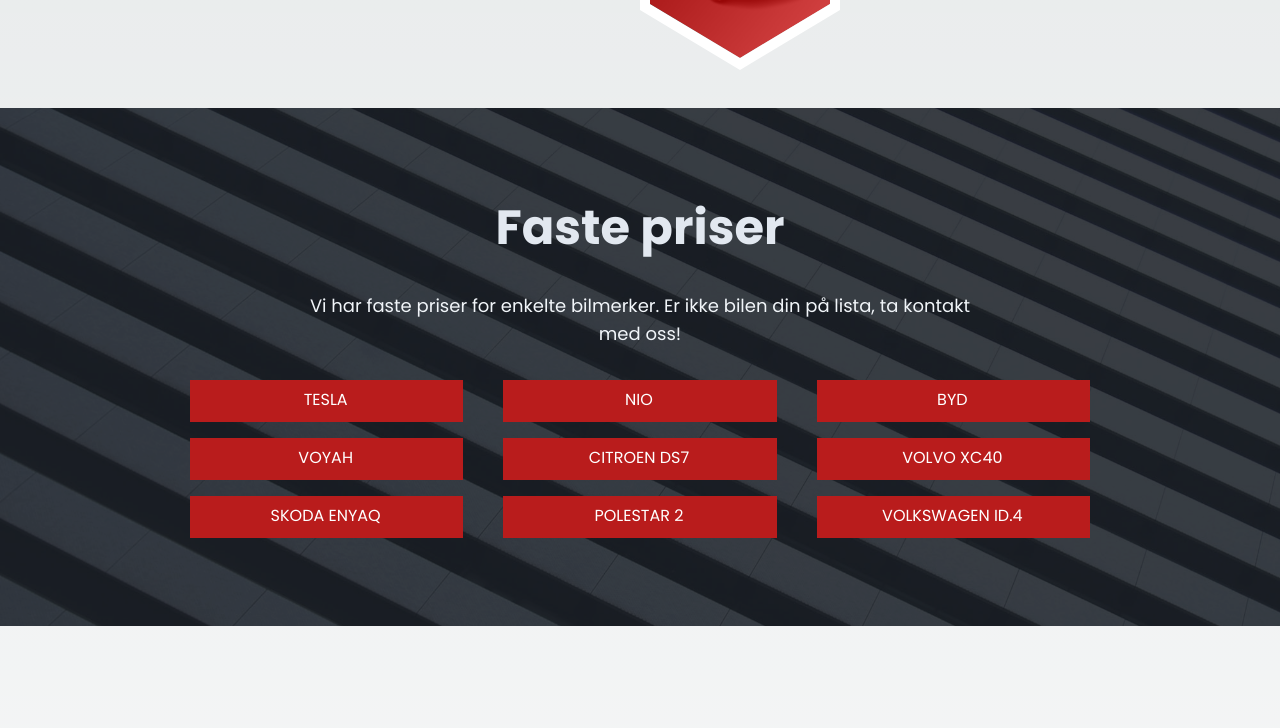
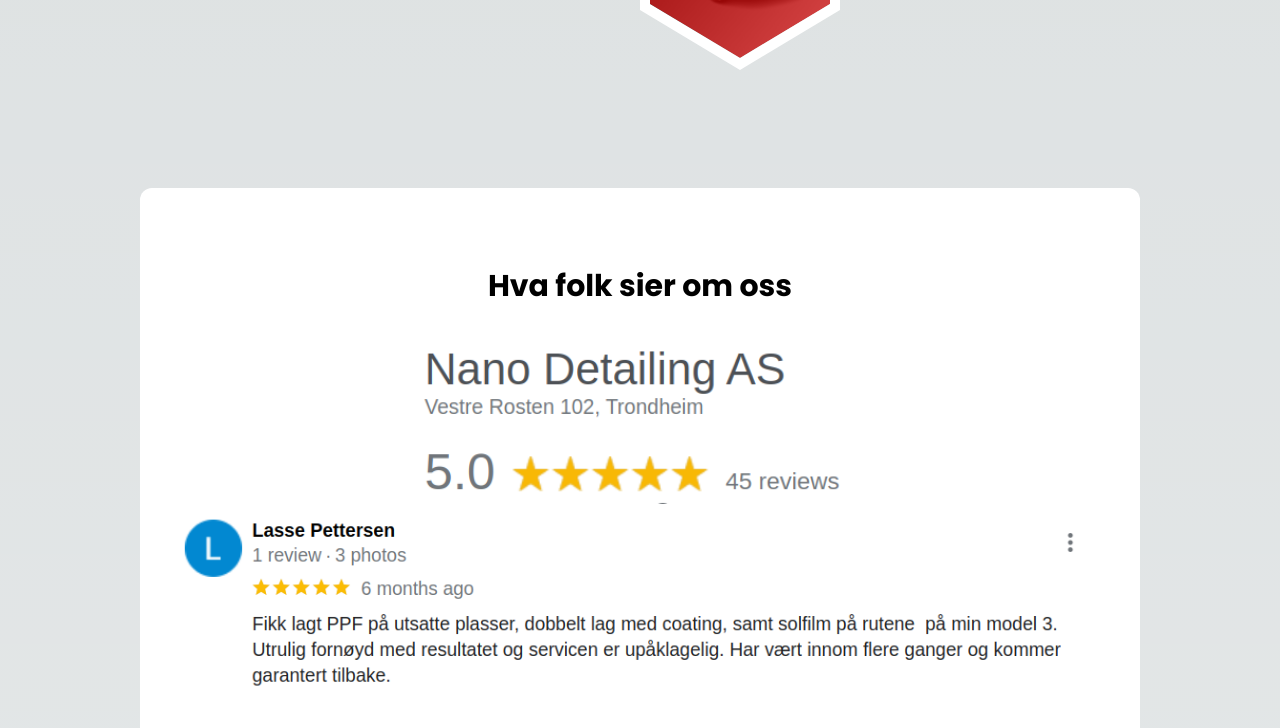
Before and after one commit to sergeiThe/nanodetailing-site, a Next.js app: page / in a window 1280 px wide. Shown: the part 1692-2420 px from the top of the page. Built offline with nearby package versions, Linux system fonts and the light colour scheme.

Commit message:
adjust review height

```diff
--- a/src/app/page.tsx
+++ b/src/app/page.tsx
@@ -6,6 +6,7 @@
 import { HeroSection } from "@/modules/hero-section";
 import { PricesSection } from "@/modules/prices-section";
 import { ServicesSection } from "@/modules/services-section";
+import ReviewSection from "@/modules/review-section";
 
 export default function Home() {
     return (
@@ -15,7 +16,8 @@
             <main className="min-h-screen">
                 <HeroSection />
                 <ServicesSection />
-                <PricesSection />
+                {/*<PricesSection />*/}
+                <ReviewSection/>
                 <CourseSection />
             </main>
         </>
--- a/src/modules/review-section/components/review.tsx
+++ b/src/modules/review-section/components/review.tsx
@@ -5,7 +5,7 @@
 }
 const Review = (props: Props) => {
   return (
-    <div className="relative basis-[150px] md:basis-[300px] shrink grow">
+    <div className="relative basis-[150px] md:basis-[200px] basis-[100px] shrink grow">
       <Image
         alt="reviews"
         fill
--- a/src/modules/review-section/index.tsx
+++ b/src/modules/review-section/index.tsx
@@ -4,8 +4,8 @@
 
 const ReviewSection = () => {
   return(
-    <div className="py-10 text-center flex flex-col items-center px-10 relative">
-      <h2 className="text-black py-10">Google anmeldelser</h2>
+    <div className="py-10 text-center flex flex-col items-center px-10 relative max-w-[1000px] mx-auto bg-white my-20 rounded-xl">
+      <h2 className="text-black py-10">Hva folk sier om oss</h2>
       <div className="relative w-full h-40">
         <Image
           alt="reviewscore"
```
